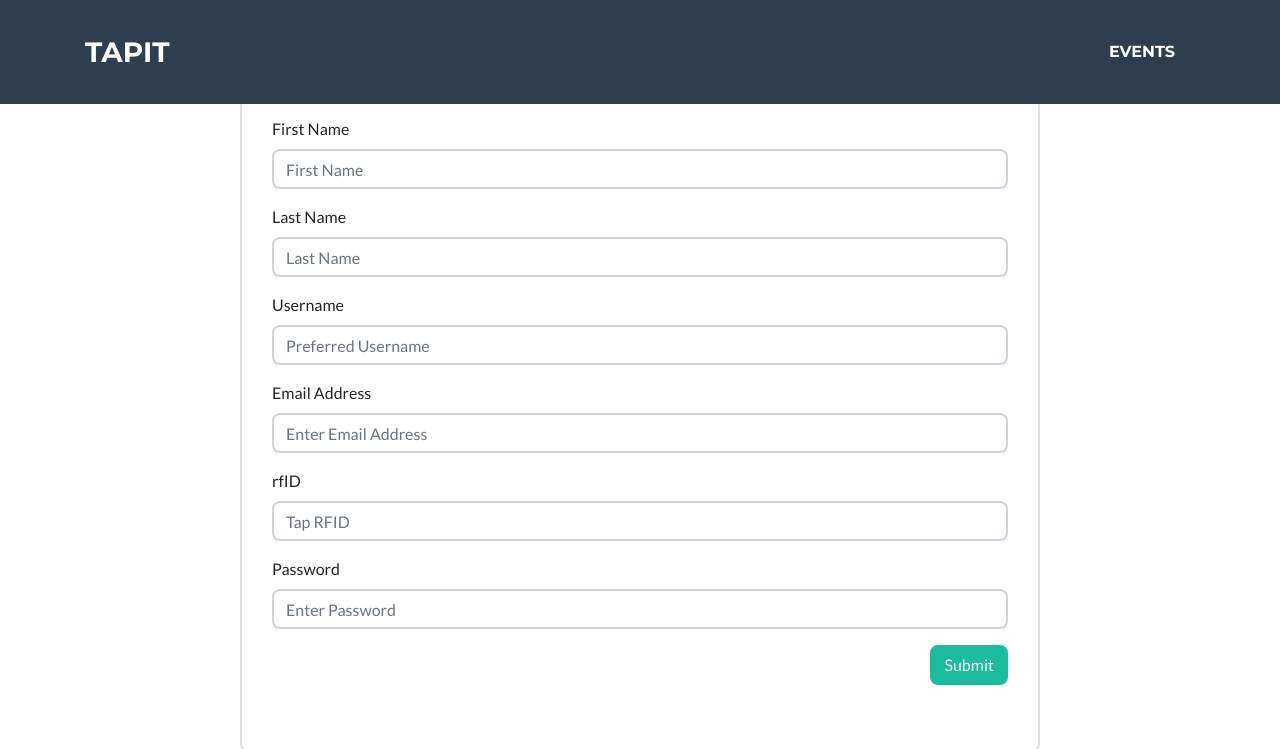
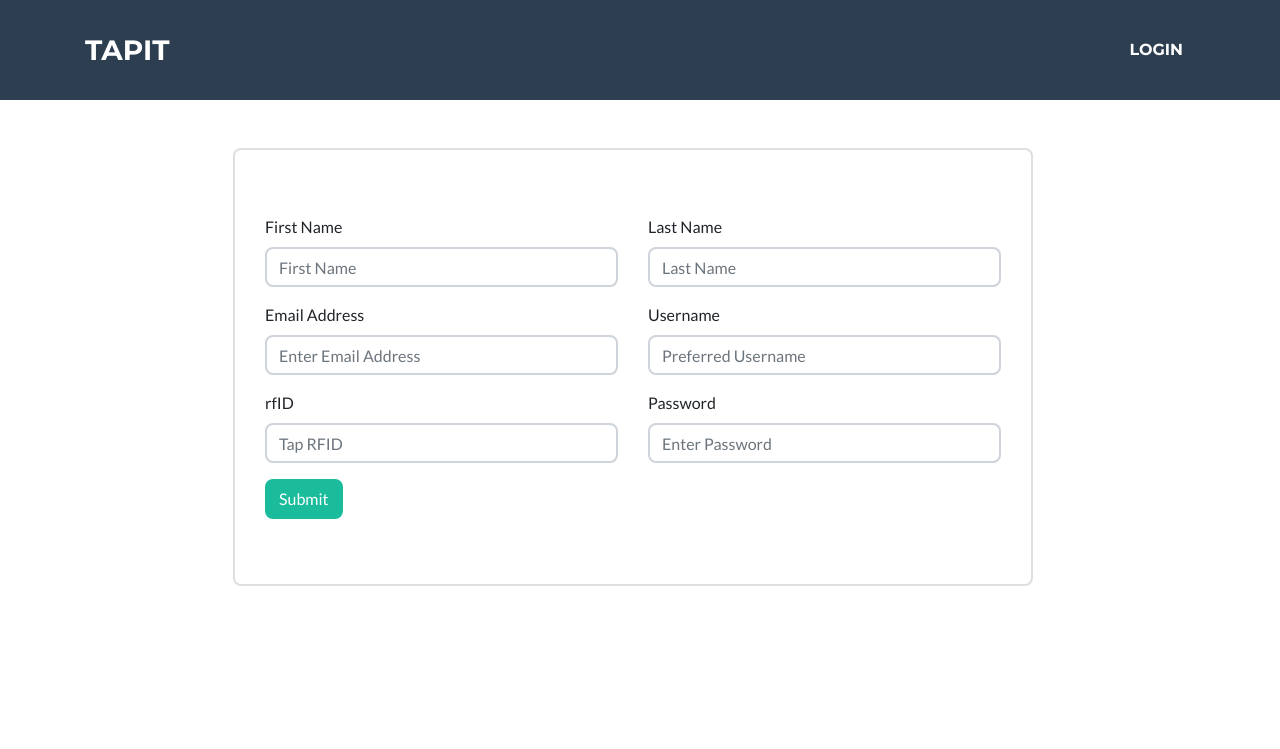
Before and after one commit to jeandelacruz1004/tapITWEB, a Flask app: page /signup in a window 1280 px wide. Shown: the top 749 px of the page. After the commit the page ends 586 px from the top, so only its background shows below. Run offline with Flask 2, Linux system fonts and the light colour scheme; some libraries are stand-ins or nearby versions.

Commit message:
Registration

```diff
--- a/app/templates/layout.html
+++ b/app/templates/layout.html
@@ -25,20 +25,7 @@
 
   <!-- Navigation -->
   <nav class="navbar navbar-expand-lg bg-secondary text-uppercase fixed-top" id="mainNav">
-    <div class="container">
-      <a class="navbar-brand js-scroll-trigger" href="#page-top">TapIT</a>
-      <button class="navbar-toggler navbar-toggler-right text-uppercase font-weight-bold bg-primary text-white rounded" type="button" data-toggle="collapse" data-target="#navbarResponsive" aria-controls="navbarResponsive" aria-expanded="false" aria-label="Toggle navigation">
-        Menu
-        <i class="fas fa-bars"></i>
-      </button>
-      <div class="collapse navbar-collapse" id="navbarResponsive">
-        <ul class="navbar-nav ml-auto">
-          <li class="nav-item mx-0 mx-lg-1">
-            <a class="nav-link py-3 px-0 px-lg-3 rounded js-scroll-trigger" href="#portfolio">Events</a>
-          </li>
-        </ul>
-      </div>
-    </div>
+    {% block nav %}{% endblock nav %}
   </nav>
 
   {% block content %}{% endblock content %}
@@ -60,7 +47,3 @@
 </body>
 
 </html>
-
-<div class="logo">
-    <a href="#"><img src="#" alt="tapIT" class="img-responsive logo"></a>
-</div>
--- a/app/templates/signup.html
+++ b/app/templates/signup.html
@@ -1,40 +1,75 @@
 {% extends "layout.html" %}
-{% block nameplate %}
-    <a class="navbar-brand" href="{{ url_for('welcome') }}">
-{% endblock nameplate %}
+<!--{% block nameplate %}-->
+<!--    <a class="navbar-brand" href="{{ url_for('welcome') }}">-->
+<!--{% endblock nameplate %}-->
+{% block nav %}
+    <div class="container">
+      <a class="navbar-brand js-scroll-trigger" href="/landing">TapIT</a>
+      <button class="navbar-toggler navbar-toggler-right text-uppercase font-weight-bold bg-primary text-white rounded" type="button" data-toggle="collapse" data-target="#navbarResponsive" aria-controls="navbarResponsive" aria-expanded="false" aria-label="Toggle navigation">
+        Menu
+        <i class="fas fa-bars"></i>
+      </button>
+      <div class="collapse navbar-collapse" id="navbarResponsive">
+        <ul class="navbar-nav ml-auto">
+          <li class="nav-item mx-0 mx-lg-1">
+            <a class="nav-link" href="/login">Login</a>
+          </li>
+        </ul>
+      </div>
+    </div>
+{% endblock nav %}
+
 {% block content %}
 
     <div class="container" style="margin-top:50px;">
-        <div class="card" style="width:50rem;margin:0 auto;">
+        <div class="card" style="width:50rem;margin:calc(3rem + 100px);">
             <div class="card-body" style="padding:65px 30px;">
                 <form id="signup" method="POST" action="{{url_for('signup')}}">
 
+                    <div class="row">
+                        <div class="col">
                             <label>First Name</label>
-                    <div class="form-group">
+                            <div class="form-reg">
                                 <input type="text" name="first_name" id="first_name" class="form-control" placeholder="First Name" required>
                             </div>
+                        </div>
+                        <div class="col">
                              <label>Last Name</label>
-                    <div class="form-group">
+                             <div class="form-reg">
                                 <input type="text" name="last_name" id="last_name" class="form-control" placeholder="Last Name" required>
                              </div>
+                        </div>
+                    </div>
+                    <div class="row">
+                        <div class="col">
+                            <label>Email Address</label>
+                            <div class="form-reg">
+                                <input type="text" name="email" id="email" class="form-control" placeholder="Enter Email Address" required>
+                            </div>
+                        </div>
+                        <div class="col">
                             <label>Username</label>
-                    <div class="form-group">
+                            <div class="form-reg">
                                 <input type="text" name="username" id="username" class="form-control" placeholder="Preferred Username" required>
                             </div>
-                    <label>Email Address</label>
-                    <div class="form-group">
-                        <input type="text" name="email" id="email" class="form-control" placeholder="Enter Email Address" required>
                         </div>
+                    </div>
+                    <div class="row">
+                        <div class="col">
                             <label>rfID</label>
-                    <div class="form-group">
+                            <div class="form-reg">
                                 <input type="text" name="rfID" id="rfID" class="form-control" placeholder="Tap RFID" required>
                             </div>
+                        </div>
+                        <div class="col">
                             <label>Password</label>
-                    <div class="form-group">
+                            <div class="form-reg">
                                 <input type="password" name="password" id="password" class="form-control" placeholder="Enter Password" required>
                             </div>
+                        </div>
+                    </div>
 
-                    <button class="btn btn-primary float-right" type="submit">Submit</button>
+                    <button class="btn btn-primary" type="submit">Submit</button>
 
                 </form>
             </div>
```
Also changed, not shown: app/templates/index.html (+17 -0 lines), app/templates/signuptest.html (added, +39 -0 lines), app/static/css/freelancer.css. Lines whose indentation alone changed are shown as unchanged.
